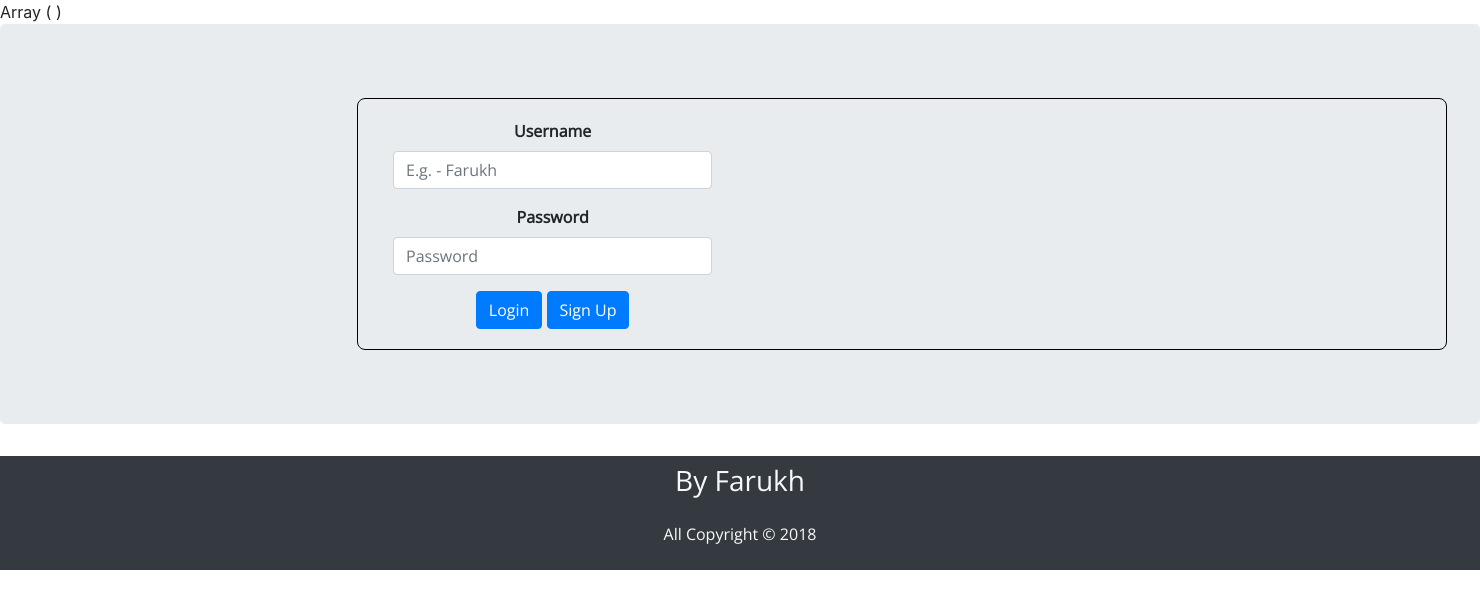
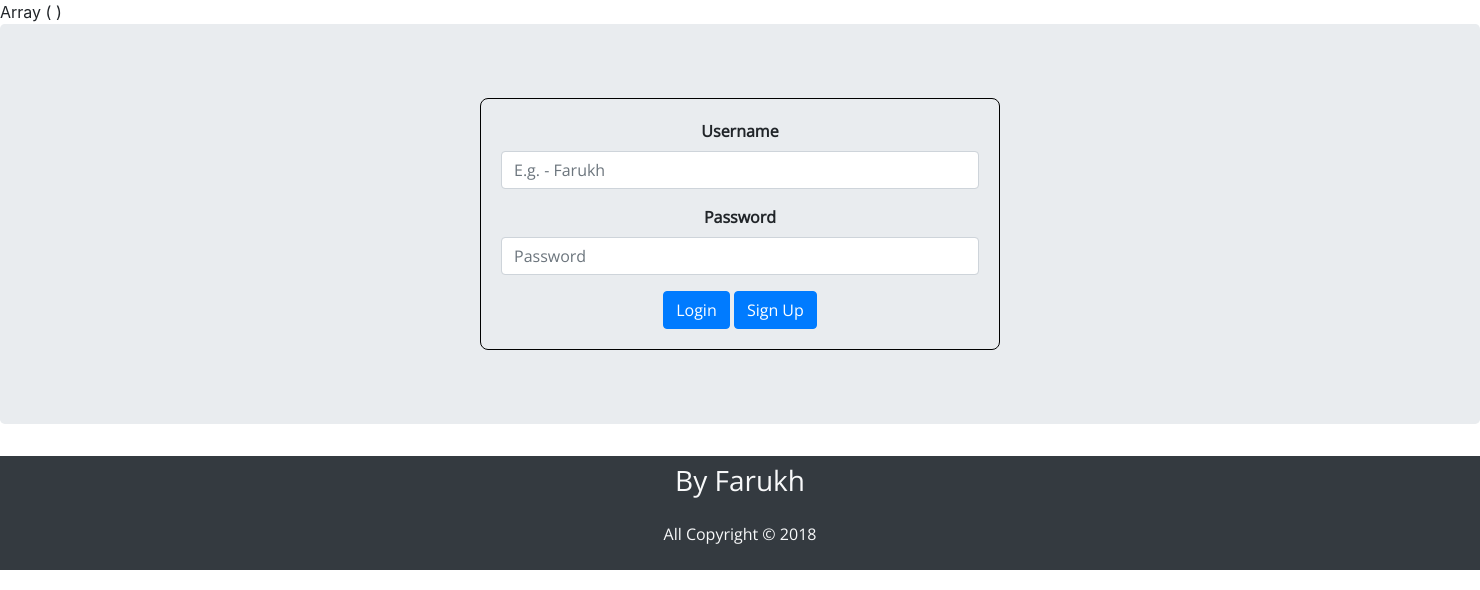
Before and after one commit to Farukh1x95/hotel, a PHP site: page /login.php in a window 1480 px wide. Shown: the part 86-676 px from the top of the page. Run offline with PHP 8.4, Linux system fonts and the light colour scheme; some libraries are stand-ins or nearby versions.

Commit message:
login pages edit

```diff
--- a/login.php
+++ b/login.php
@@ -32,24 +32,24 @@ if (isset($_SESSION['$username'])){
             align-items: center;
         }
         #usr{
-margin-left: 300px;
-            margin-right: 300px;
+            padding-left: 300px;
+            padding-right:  300px;
         }
     </style>
     <div class="jumbotron">
         <div class="container" id="usr">
             <form name="UserAuth" action="validation.php" method="post" onsubmit="return Form()">
                 <div class=" setting text-center">
-                    <div class="form-group col-lg-4">
+                    <div class="form-group ">
                         <label for="#"><b>Username</b></label>
                         <input type="text" class="form-control" name="username" id="inputName" placeholder="E.g. - Farukh">
                         <p id="hint1"></p>
                     </div>
-                    <div class="form-group col-lg-4">
+                    <div class="form-group">
                         <label for="#"><b>Password</b></label>
                         <input type="text" class="form-control" name="password" id="Pswd" placeholder="Password">
                     </div>
-                    <div class="col-lg-4 ">
+                    <div class=" ">
                         <button name="login" class="btn btn-primary">Login</button>
                         <button class="btn btn-primary"><a style="color:white;" href="add-user.php">Sign Up</a></button>
                     </div>
```
